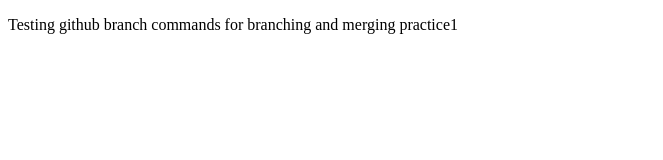
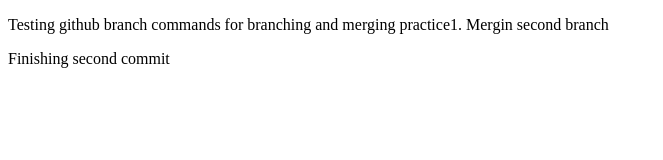
Before and after one commit to cris2123/HelloGit, a plain HTML site: page index.html in a window 1280 px wide. Shown: the whole page, without its empty margins (0-663 px from the left). Drawn offline with Linux system fonts and the light colour scheme.

Commit message:
Finished branch practice1

```diff
--- a/index.html
+++ b/index.html
@@ -9,7 +9,8 @@
 <body>
 
     <p>Testing github branch commands for branching and merging
-    practice1</p>
+    practice1. Mergin second branch</p>
+    <p>Finishing second commit</p>
 
 </body>
 </html>
```
